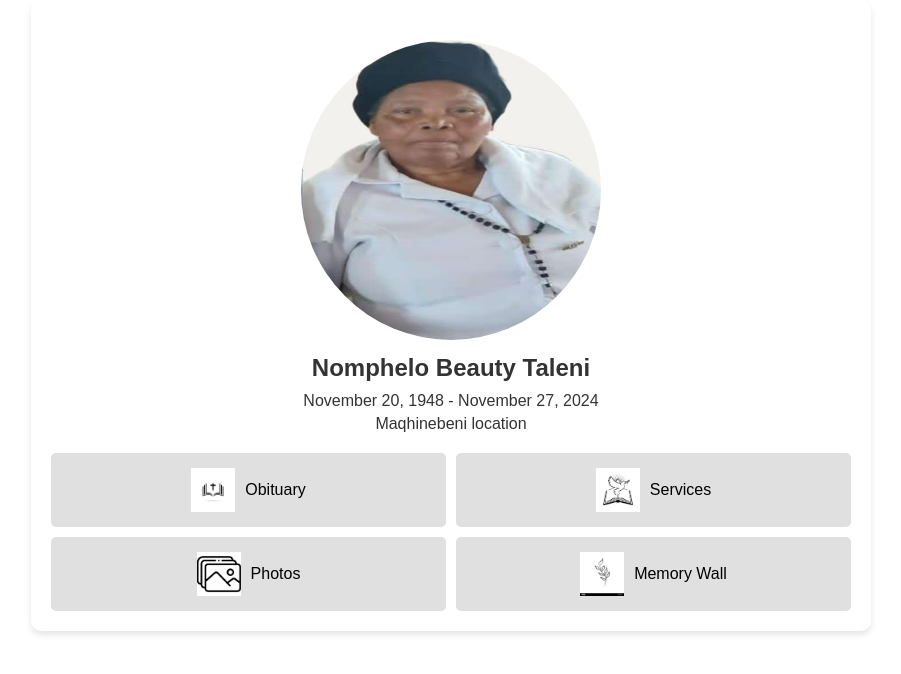
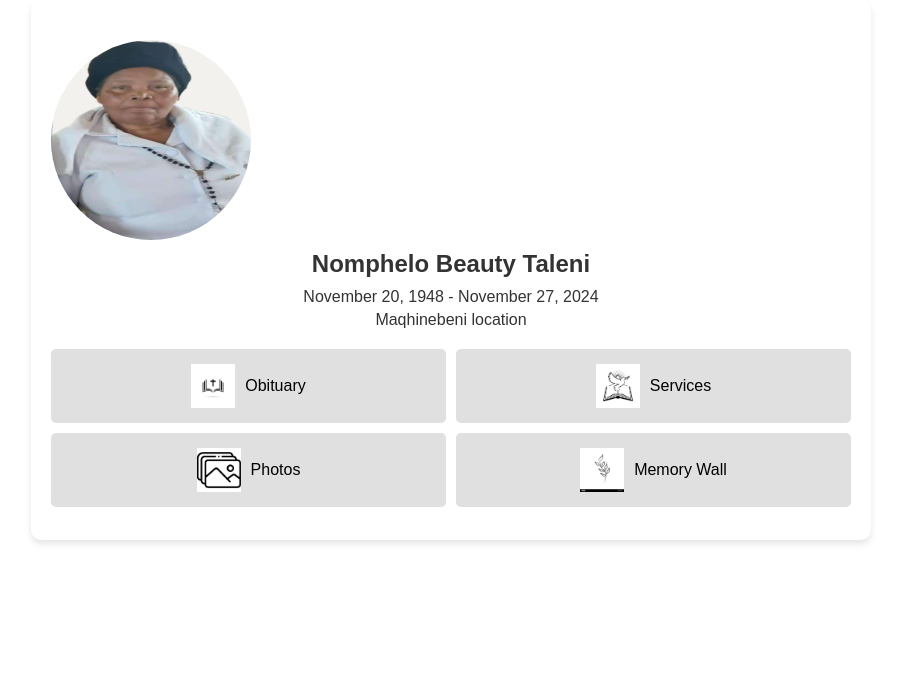
Before and after one commit to SPThwala/NompheloTaleniMemorialPage, a plain HTML site: page index.html in a window 1280 px wide. Shown: the whole page, without its empty margins (189-1090 px from the left). Drawn offline with Linux system fonts and the light colour scheme.

Commit message:
Update styles.css

```diff
--- a/styles.css
+++ b/styles.css
@@ -19,10 +19,17 @@ body {
 }
 
 .profile-image img {
-    width: 300px    ;
+    width: 300px;
     height: 300px;
     border-radius: 50%;
     margin-top: 20px;
+    width: 200px; /* Set the diameter of the circle */
+    height: 200px; /* Same as width to make it a circle */
+    border-radius: 50%; /* Makes it circular */
+    overflow: hidden; /* Ensures image stays within the circle */
+    display: flex; /* Centers the image */
+    align-items: center; /* Vertically center the image */
+    justify-content: center; /* Horizontally center the image */
 }
 
 h1 {
```
